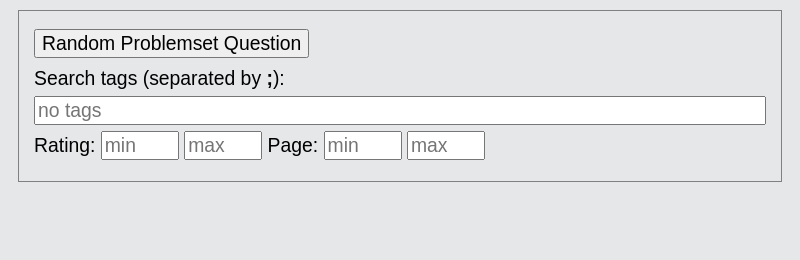
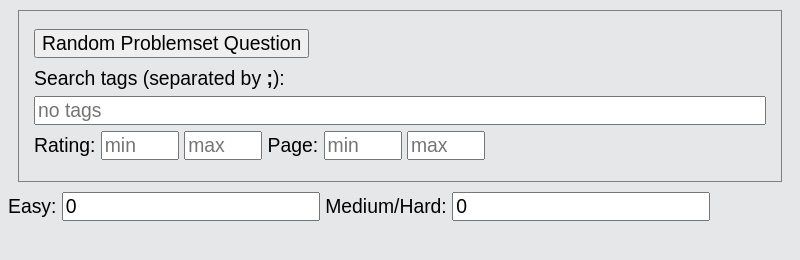
Before and after one commit to jpgmoreira/cf-problemset-study, an Electron app: page public/index.html in a window 800 px wide. Drawn offline with Linux system fonts and the light colour scheme; no server answers.

Commit message:
Added problem counters.

```diff
--- a/public/index.html
+++ b/public/index.html
@@ -56,7 +56,12 @@
 				<div id="problem-tags" class="hidden"></div>
 			</div>
 		</div>
-
+		<div>
+			<span>
+				Easy: <input type="number" value="0">
+				Medium/Hard: <input type="number" value="0">
+			</span>
+		</div>
 		<script src="index.js"></script>
 	</body>
 </html>
```
